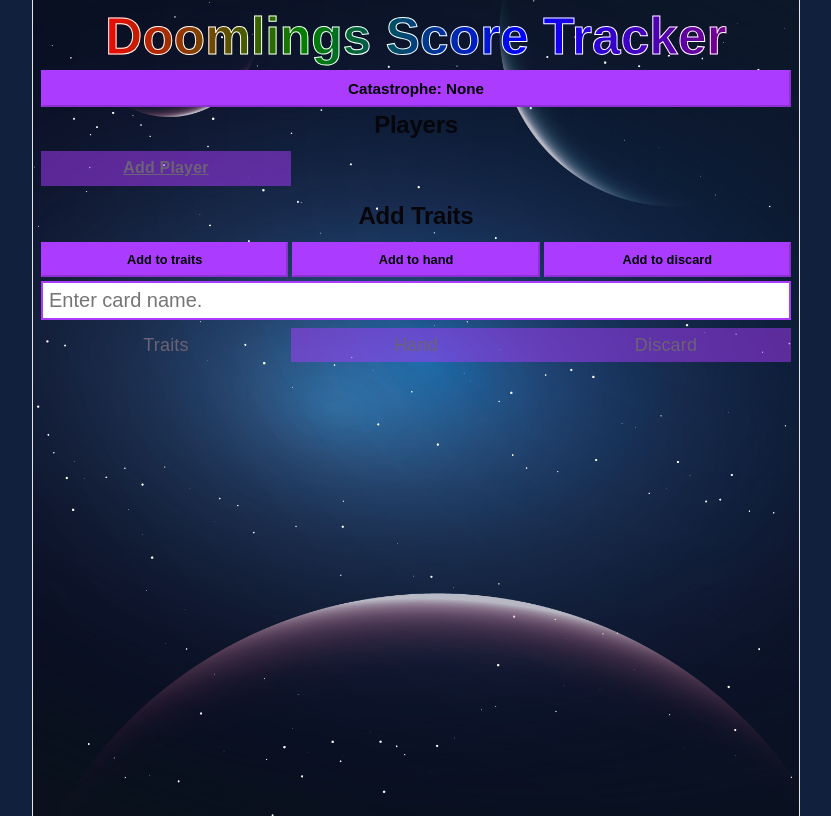
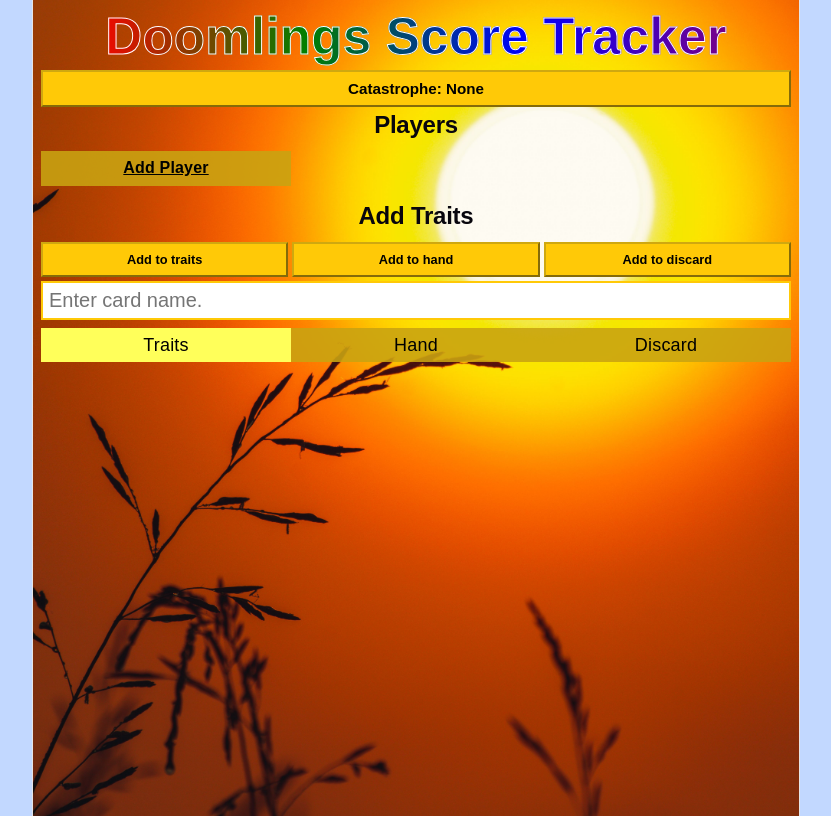
Before and after one commit to Wolf-EX/doomlings-score-tracker, a React (Vite) app: page / in a window 1280 px wide. Shown: the whole page, without its empty margins (224-1055 px from the left). Built offline with nearby package versions, Linux system fonts and the light colour scheme.

Commit message:
Add lightmode color scheme

```diff
--- a/src/App.css
+++ b/src/App.css
@@ -3,7 +3,7 @@
     flex-direction: column;
     height: 100dvh;
     overflow: hidden;
-    background-image: url('./assets/meaning_bg.png');
+    background-image: var(--bg-url);
     background-size: cover;
     background-position: center;
     background-attachment: fixed;
@@ -234,6 +234,10 @@
     background-color: var(--selected)
 }
 
+.add-player-popup-container {
+    background-color: var(--accent-bg);
+}
+
 .add-player-popup-button-container {
     display: flex;
     justify-content: center;
--- a/src/index.css
+++ b/src/index.css
@@ -1,23 +1,27 @@
 :root {
   /* colors */
   --title: linear-gradient(to right, red, green, blue, purple);
-  --text: #6b6375;
+  --text: #000000;
   --text-h: #08060d;
-  --bg: #11203c;
+  --bg: #c2d8ff;
   --border: #e5e4e7;
   --code-bg: #f4f3ec;
-  --accent: #aa3bff;
-  --accent-bg: #aa3bff1a;
-  --accent-border: #aa3bff80;
-  --delete-bg: #f4f3ec80;
+  --accent: #ffc907;
+  --accent-highlighted: #fff700ba;
+  --accent-border: #c9a412e1;
+  --accent-bg: #ff6e0de7;
+  --delete-bg: #ffe32d;
   --window-bg: #f4f3ecd9;
-  --list-bg: #6778cb;
-  --card-bg: #9633fa;
-  --card-border: #8000ff;
+  --selected: #ffff5a;
+  --list-bg: #cbb267;
+  --card-bg: #fac833;
+  --card-border: #ffdd00;
 
   --sans: sans-serif, system-ui, 'Segoe UI', Roboto;
   --heading: system-ui, 'Segoe UI', Roboto, sans-serif;
   --mono: ui-monospace, Consolas, monospace;
+
+  --bg-url: url('./assets/sun-bg.jpg');
 
   --title-size: 7.5vw;
   --title-padding: 2vh;
@@ -98,15 +102,17 @@
     --code-bg: #1f2028;
     --accent: #a250f5;
     --accent-highlighted: #8000ff;
-    --accent-bg: #c084fc26;
+    --accent-bg: #9122ffde;
     --accent-border: #c084fc80;
     --accent-border-highlighted: #9328fe80;
     --delete-bg: #531b97;
     --window-bg: #5949a0e6;
     --selected: #00a6ff;
-    /* --list-bg: #6778cb; */
+    --list-bg: #6778cb;
     --card-bg: #9633fa;
     --card-border: #8000ff;
+
+    --bg-url: url('./assets/meaning_bg.png');
   }
 }
 
```
Also changed, not shown: src/assets/sun-bg.jpg (added).
